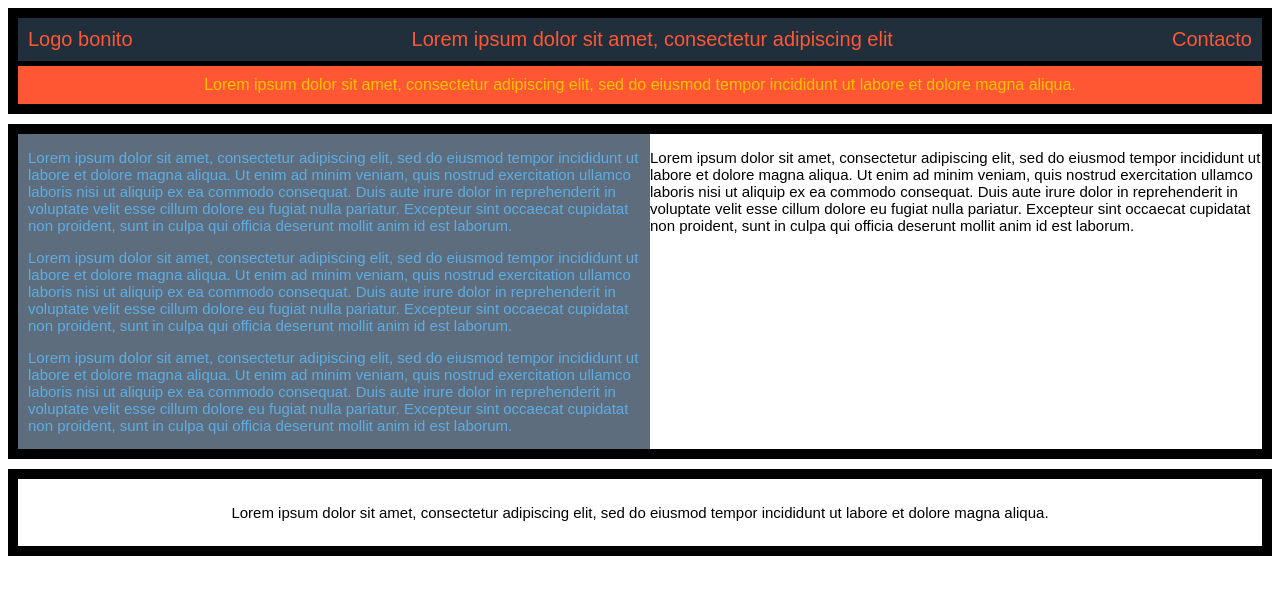
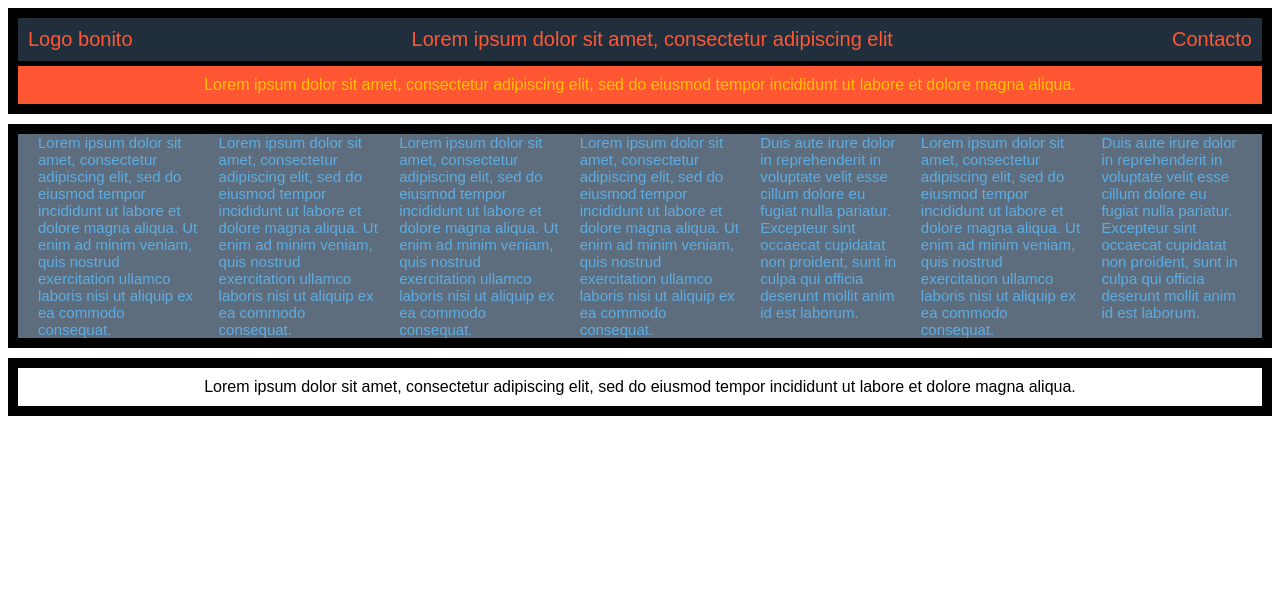
Before and after one commit to Lahali/Sprint-1, a plain HTML site: page index.html in a window 1280 px wide. Drawn offline with Linux system fonts and the light colour scheme.

Commit message:
he reagrupado los div en el html y he eliminado los p

```diff
--- a/content.css
+++ b/content.css
@@ -27,4 +27,13 @@
     background-color:  #5d6d7e ;
     color: #5dade2;
     padding: 0 10px;
+    justify-content: space-between;
+    display: flex;
 }
+
+.second__container {
+  background-color:  #e74c3c ;
+  color: #f7dc6f;
+
+
+}
--- a/index.html
+++ b/index.html
@@ -5,71 +5,78 @@
     <meta http-equiv="X-UA-Compatible" content="IE=edge" />
     <meta name="viewport" content="width=device-width, initial-scale=1.0" />
     <title>Página básica</title>
-    <link href="style.css" rel="stylesheet">
-    <link href="content.css" rel="stylesheet">
+    <link href="style.css" rel="stylesheet" />
+    <link href="content.css" rel="stylesheet" />
   </head>
   <body>
     <header>
       <nav class="header__container">
         <div class="header__item">Logo bonito</div>
-        <div class="header__item">Lorem ipsum dolor sit amet, consectetur adipiscing elit</div>
+        <div class="header__item">
+          Lorem ipsum dolor sit amet, consectetur adipiscing elit
+        </div>
         <div class="header__item">Contacto</div>
       </nav>
 
       <div class="header__title">
-       <div class="header__content">
-            Lorem ipsum dolor sit amet, consectetur adipiscing elit, sed do eiusmod
-            tempor incididunt ut labore et dolore magna aliqua.
+        <div class="header__content">
+          Lorem ipsum dolor sit amet, consectetur adipiscing elit, sed do
+          eiusmod tempor incididunt ut labore et dolore magna aliqua.
         </div>
       </div>
     </header>
     <main>
       <div class="first__container">
-        <p>
+        <div class="first__container text1">
           Lorem ipsum dolor sit amet, consectetur adipiscing elit, sed do
           eiusmod tempor incididunt ut labore et dolore magna aliqua. Ut enim ad
           minim veniam, quis nostrud exercitation ullamco laboris nisi ut
-          aliquip ex ea commodo consequat. Duis aute irure dolor in
-          reprehenderit in voluptate velit esse cillum dolore eu fugiat nulla
-          pariatur. Excepteur sint occaecat cupidatat non proident, sunt in
-          culpa qui officia deserunt mollit anim id est laborum.
-        </p>
-        <p>
+          aliquip ex ea commodo consequat.
+        </div>
+        <div class="first__container text2">
           Lorem ipsum dolor sit amet, consectetur adipiscing elit, sed do
           eiusmod tempor incididunt ut labore et dolore magna aliqua. Ut enim ad
           minim veniam, quis nostrud exercitation ullamco laboris nisi ut
-          aliquip ex ea commodo consequat. Duis aute irure dolor in
-          reprehenderit in voluptate velit esse cillum dolore eu fugiat nulla
-          pariatur. Excepteur sint occaecat cupidatat non proident, sunt in
-          culpa qui officia deserunt mollit anim id est laborum.
-        </p>
-        <p>
+          aliquip ex ea commodo consequat.
+        </div>
+        <div class="first__container text3">
           Lorem ipsum dolor sit amet, consectetur adipiscing elit, sed do
           eiusmod tempor incididunt ut labore et dolore magna aliqua. Ut enim ad
           minim veniam, quis nostrud exercitation ullamco laboris nisi ut
-          aliquip ex ea commodo consequat. Duis aute irure dolor in
-          reprehenderit in voluptate velit esse cillum dolore eu fugiat nulla
-          pariatur. Excepteur sint occaecat cupidatat non proident, sunt in
-          culpa qui officia deserunt mollit anim id est laborum.
-        </p>
-      </div>
-      <div class="second__container">
-        <p>
+          aliquip ex ea commodo consequat.
+        </div>
+        <div class="first__container text4">
           Lorem ipsum dolor sit amet, consectetur adipiscing elit, sed do
           eiusmod tempor incididunt ut labore et dolore magna aliqua. Ut enim ad
           minim veniam, quis nostrud exercitation ullamco laboris nisi ut
-          aliquip ex ea commodo consequat. Duis aute irure dolor in
-          reprehenderit in voluptate velit esse cillum dolore eu fugiat nulla
-          pariatur. Excepteur sint occaecat cupidatat non proident, sunt in
-          culpa qui officia deserunt mollit anim id est laborum.
-        </p>
+          aliquip ex ea commodo consequat.
+        </div>
+        <div class="first__container text5">
+          Duis aute irure dolor in reprehenderit in voluptate velit esse cillum
+          dolore eu fugiat nulla pariatur. Excepteur sint occaecat cupidatat non
+          proident, sunt in culpa qui officia deserunt mollit anim id est
+          laborum.
+        </div>
+
+        <div class="first__container text6">
+          Lorem ipsum dolor sit amet, consectetur adipiscing elit, sed do
+          eiusmod tempor incididunt ut labore et dolore magna aliqua. Ut enim ad
+          minim veniam, quis nostrud exercitation ullamco laboris nisi ut
+          aliquip ex ea commodo consequat.
+        </div>
+        <div class="first__container text7">
+          Duis aute irure dolor in reprehenderit in voluptate velit esse cillum
+          dolore eu fugiat nulla pariatur. Excepteur sint occaecat cupidatat non
+          proident, sunt in culpa qui officia deserunt mollit anim id est
+          laborum.
+        </div>
       </div>
     </main>
     <footer>
-      <p>
+      <div class="footer__text">
         Lorem ipsum dolor sit amet, consectetur adipiscing elit, sed do eiusmod
         tempor incididunt ut labore et dolore magna aliqua.
-      </p>
+      </div>
     </footer>
   </body>
 </html>
--- a/style.css
+++ b/style.css
@@ -1,17 +1,11 @@
 header {
   border: 10px solid black;
-
-  font-family: Arial, Helvetica, sans-serif;
-}
-
-p {
-  font-size: 15px;
   font-family: Arial, Helvetica, sans-serif;
 }
 
 main {
   border: 10px solid black;
-  display: flex;
+  font-size: 15px;
   margin: 10px 0;
   font-family: Arial, Helvetica, sans-serif;
 }
```
